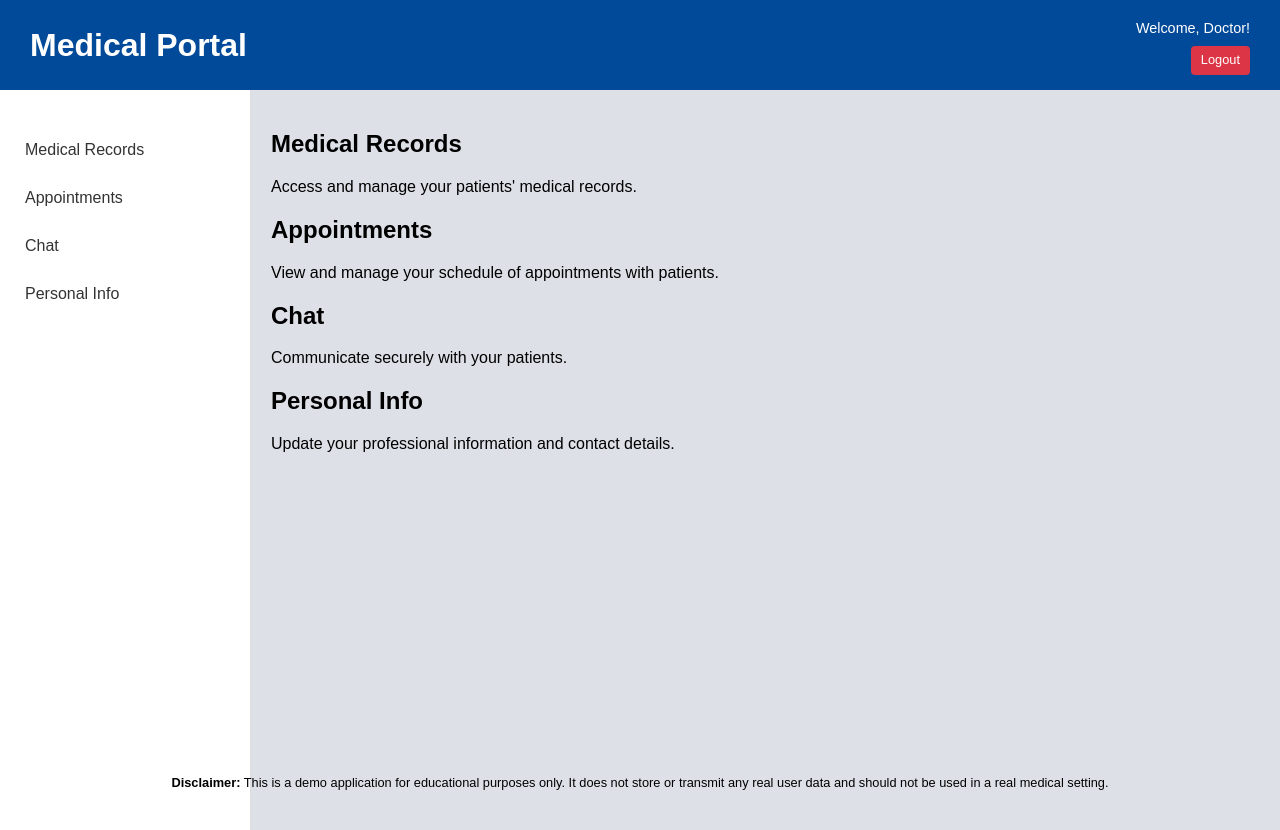
After one commit to TylerLN/Cloud-Health-Portal, a Python web app: template src/templates/doctor_dash.html in a window 1280 px wide. The commit adds this page. Run offline with Jinja, Linux system fonts and the light colour scheme; the template is opened without the code that fills it, so the values that code supplies are empty.

Commit message:
Worked on html register page, patient & doctor dashboard + css, not connected to backened

```diff
--- /dev/null
+++ b/src/static/dashboard.css
@@ -0,0 +1,113 @@
+body {
+  font-family: Arial, sans-serif;
+  background-color: #dde1e7;
+  display: flex;
+  justify-content: center;
+  align-items: center;
+  height: 100vh;
+  margin: 0;
+}
+
+/* Patient & Doctor Dashboard */
+
+body.dashboard {
+  display: block;
+  height: auto;
+  background-color: #dde1e7;
+}
+
+.top-banner {
+  display: flex;
+  justify-content: space-between;
+  align-items: center;
+  padding: 15px 30px;
+  background-color: #004a99;
+  color: white;
+  height: 60px;
+}
+
+.main-layout {
+  display: flex;
+  height: calc(100vh - 60px);
+}
+
+.user-info {
+  text-align: right;
+  line-height: 1.6;
+}
+
+.user-info span {
+  font-size: 0.9rem;
+  font-weight: 500;
+}
+
+.logout-btn {
+  background-color: #dc3545;
+  color: white;
+  text-decoration: none;
+  padding: 4px 10px;
+  border-radius: 4px;
+  font-size: 0.8rem;
+  display: inline-block;
+  margin-top: 5px;
+}
+
+.sidebar {
+  width: 250px;
+  background-color: #ffffff;
+  border-right: 1px solid #ddd;
+  padding-top: 20px;
+}
+
+.nav-bar {
+  background-color: #f8f9fa;
+  border-bottom: 1px solid #ddd;
+  padding: 10px 30px;
+}
+
+.nav-links {
+  list-style: none;
+  padding: 0;
+}
+
+.nav-links li {
+  width: 100%;
+}
+
+.nav-links a {
+  display: block;
+  padding: 15px 25px;
+  text-decoration: none;
+  color: #333;
+  font-weight: 500;
+  transition: background 0.3s;
+}
+
+.nav-links a:hover {
+  background-color: #f0f7ff;
+  color: #007bff;
+  border-left: 5px solid #007bff;
+}
+
+.disclaimer {
+  max-width: 400px;
+  margin: 20px auto;
+  font-size: 0.8rem;
+  color: #888;
+  text-align: center;
+  line-height: 1.4;
+  font-style: italic;
+}
+
+.bottom-disclaimer {
+  position: absolute;
+  text-align: center;
+  font-size: 0.8rem;
+  bottom: 10px;
+  width: 100%;
+}
+
+.main-content {
+  flex: 1;
+  padding: 20px;
+}
--- /dev/null
+++ b/src/templates/doctor_dash.html
@@ -0,0 +1,56 @@
+<!doctype html>
+<html lang="en">
+  <head>
+    <meta charset="UTF-8" />
+    <title>Doctor Dashboard</title>
+    <link rel="stylesheet" href="../static/dashboard.css" />
+  </head>
+  <body class="dashboard">
+    <header class="top-banner">
+      <h1>Medical Portal</h1>
+      <div class="user-info">
+        <span>Welcome, Doctor!</span> <br />
+        <a href="/logout" class="logout-btn">Logout</a>
+      </div>
+    </header>
+
+    <div class="main-layout">
+      <nav class="sidebar">
+        <ul class="nav-links">
+          <li><a href="#records">Medical Records</a></li>
+          <li><a href="#appointments">Appointments</a></li>
+          <li><a href="#chat">Chat</a></li>
+          <li><a href="#profile">Personal Info</a></li>
+        </ul>
+      </nav>
+
+    <div class="main-content">
+        <section id="records">
+        <h2>Medical Records</h2>
+        <p>Access and manage your patients' medical records.</p>
+        </section>
+
+        <section id="appointments">
+        <h2>Appointments</h2>
+        <p>View and manage your schedule of appointments with patients.</p>
+        </section>
+
+        <section id="chat">
+        <h2>Chat</h2>
+        <p>Communicate securely with your patients.</p>
+        </section>
+
+        <section id="profile">
+        <h2>Personal Info</h2>
+        <p>Update your professional information and contact details.</p>
+        </section>
+    </div>
+
+      <p class="disclaimer">
+        <div class="bottom-disclaimer"><strong>Disclaimer:</strong> This is a demo application for educational
+        purposes only. It does not store or transmit any real user data and
+        should not be used in a real medical setting. </div>
+      </p>
+    </div>
+  </body>
+</html>
```
Also changed, not shown: src/static/login.css (renamed from src/static/style.css, +9 -0 lines), src/templates/patient_dash.html (added, +56 -0 lines), src/templates/register.html (renamed from src/templates/login.html, +14 -9 lines).
